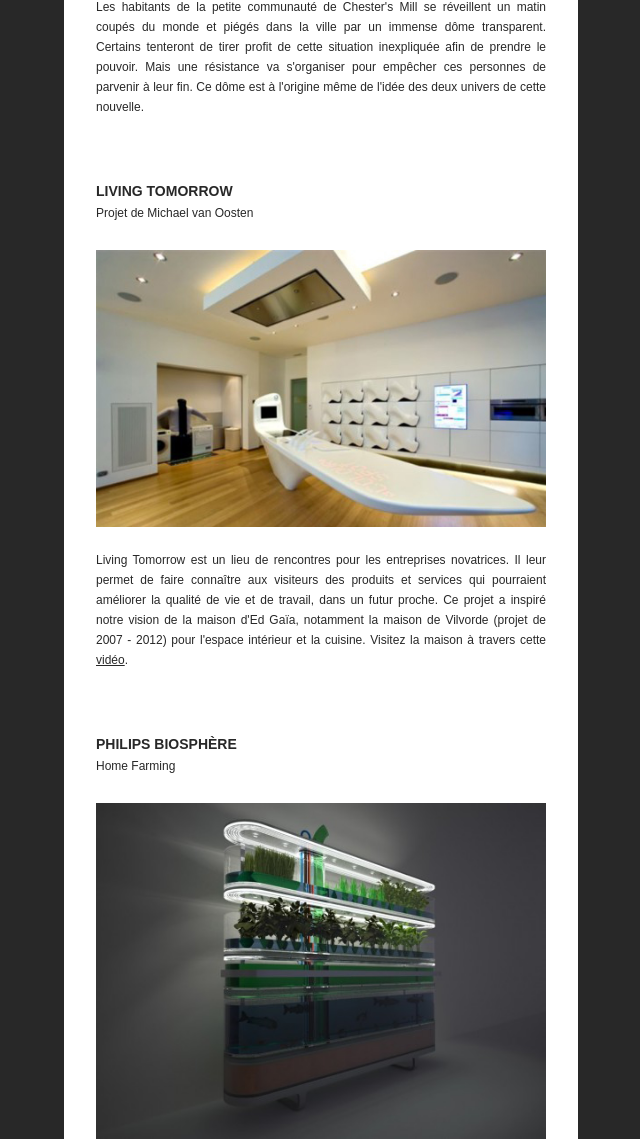
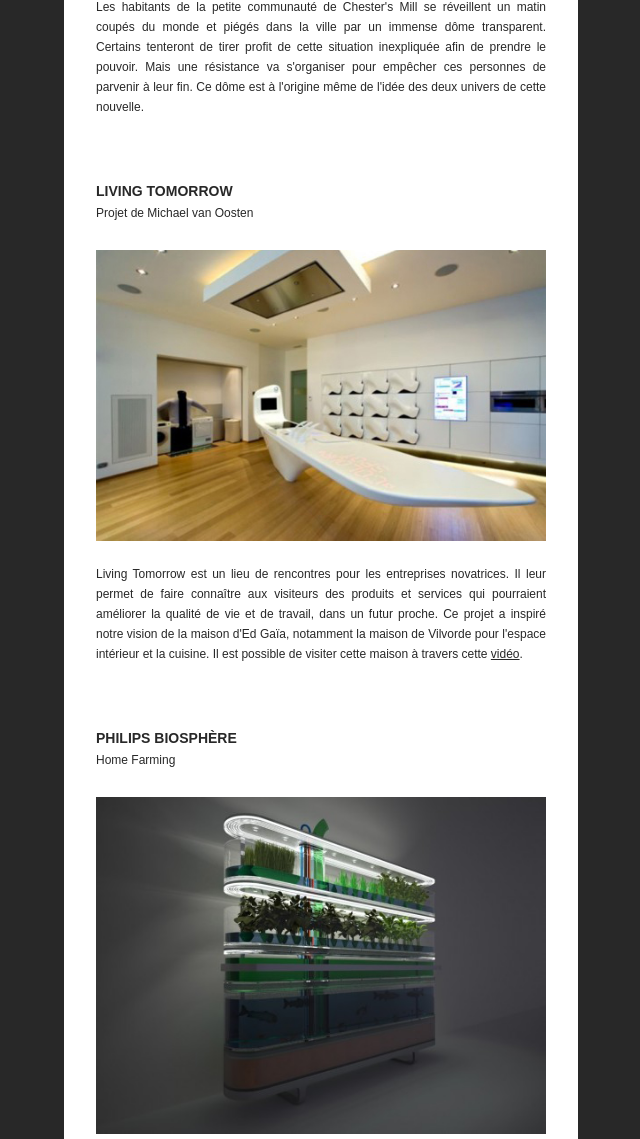
Before and after one commit to HackLo/projet-ter, a PHP site: page /index.php?page=inspirations in a window 1280 px wide. Shown: the part 1159-2298 px from the top of the page, without its empty margins (206-846 px from the left). Run offline with PHP 8.4, Linux system fonts and the light colour scheme.

Commit message:
inspirations

```diff
--- a/inspirations.php
+++ b/inspirations.php
@@ -30,7 +30,7 @@
 		<img src="graphics/inspiration-livingtomorrow.jpg" class="imagecontenu" width="190" alt="Living Tomorrow" />
 	</div>
 	<div class="blocright">
-		<p>Living Tomorrow est un lieu de rencontres pour les entreprises novatrices. Il leur permet de faire connaître aux visiteurs des produits et services qui pourraient améliorer la qualité de vie et de travail, dans un futur proche. Ce projet a inspiré notre vision de la maison d'Ed Gaïa, notamment la maison de Vilvorde (projet de 2007 - 2012) pour l'espace intérieur et la cuisine. Visitez la maison à travers cette <a href="http://www.youtube.com/watch?v=9DJr8QwgLEA"><u>vidéo</u></a>.</p>
+		<p>Living Tomorrow est un lieu de rencontres pour les entreprises novatrices. Il leur permet de faire connaître aux visiteurs des produits et services qui pourraient améliorer la qualité de vie et de travail, dans un futur proche. Ce projet a inspiré notre vision de la maison d'Ed Gaïa, notamment la maison de Vilvorde pour l'espace intérieur et la cuisine. Il est possible de visiter cette maison à travers cette <a href="http://www.youtube.com/watch?v=9DJr8QwgLEA" target="_blank"><u>vidéo</u></a>.</p>
 	</div>
 	<div style="clear: both;"></div>
 
@@ -50,7 +50,7 @@
 		<img src="graphics/inspiration-veloute-chataignes.jpg" class="imagecontenu" width="190" alt="Recette velouté de châtaignes au foie gras" />
 	</div>
 	<div class="blocright">
-		<p>La nouvelle présente une délicieuse recette de cuisine traditionnelle : le velouté de châtaignes au foie gras. Recette de fête, cette préparation peut être servie avec de fines tranches de foie gras ou des morceaux de lard croustillants. Le goût présent et très agréable de la châtaigne se marie très bien avec le foie gras. Pour les amateurs de cuisine, la recette est disponible <a href="http://www.marmiton.org/recettes/recette_veloute-de-chataignes-au-foie-gras_46124.aspx"><u>ici</u></a>.</p>
+		<p>La nouvelle présente une délicieuse recette de cuisine traditionnelle : le velouté de châtaignes au foie gras. Recette de fête, cette préparation peut être servie avec de fines tranches de foie gras ou des morceaux de lard croustillants. Le goût présent et très agréable de la châtaigne se marie très bien avec le foie gras. Pour les amateurs de cuisine, la recette est disponible <a href="http://www.marmiton.org/recettes/recette_veloute-de-chataignes-au-foie-gras_46124.aspx" target="_blank"><u>ici</u></a>.</p>
 	</div>
 
 </div>
```
Also changed, not shown: graphics/inspiration-livingtomorrow.jpg.
